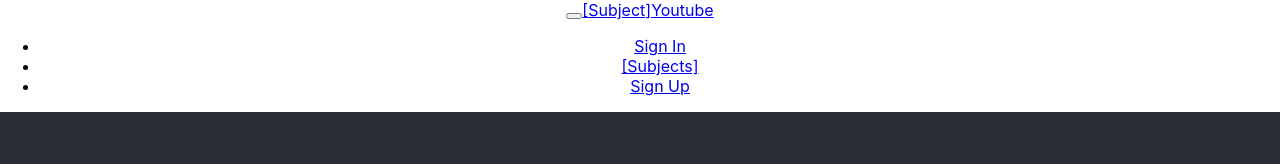
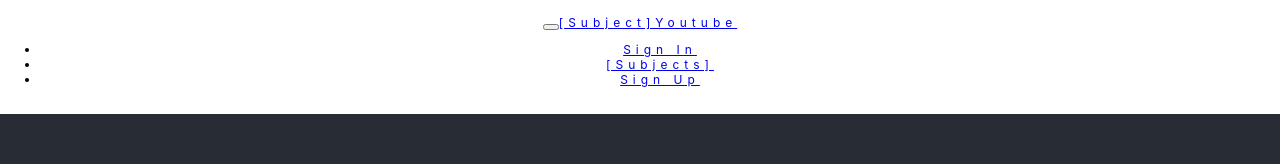
Before and after one commit to GirthTanin/Subject-YouTube, a React (Create React App) app in the folder subject-youtube/client/: page / in a window 1280 px wide. Shown: the top 164 px of the page. Built offline with nearby package versions, Linux system fonts and the light colour scheme.

Commit message:
some styling to the navbar, it might be terrible...

```diff
--- a/subject-youtube/client/src/components/NavBar/Nav.css
+++ b/subject-youtube/client/src/components/NavBar/Nav.css
@@ -1 +1,12 @@
-asdf
+.navbar {
+    padding-top: 15px;
+    padding-bottom: 15px;
+    border: 0;
+    border-radius: 0;
+    margin-bottom: 0;
+    font-size: 12px;
+    letter-spacing: 5px;
+  }
+  .navbar-nav  li a:hover {
+    color: #1abc9c !important;
+  }
--- a/subject-youtube/client/src/components/NavBar/Nav.js
+++ b/subject-youtube/client/src/components/NavBar/Nav.js
@@ -1,4 +1,8 @@
 import React from "react";
+import { Link } from "react-router-dom";
+import "./Nav.css";
+
+// for more tips on how we do more of this... https://github.com/linalockheart/nyt-react-search/blob/master/client/src/components/Nav/Nav.js
 
 const Nav = () => (
     // THIS WILL NEED TO BE TEASED OUT INTO THE CORRECT SET UP...
```
